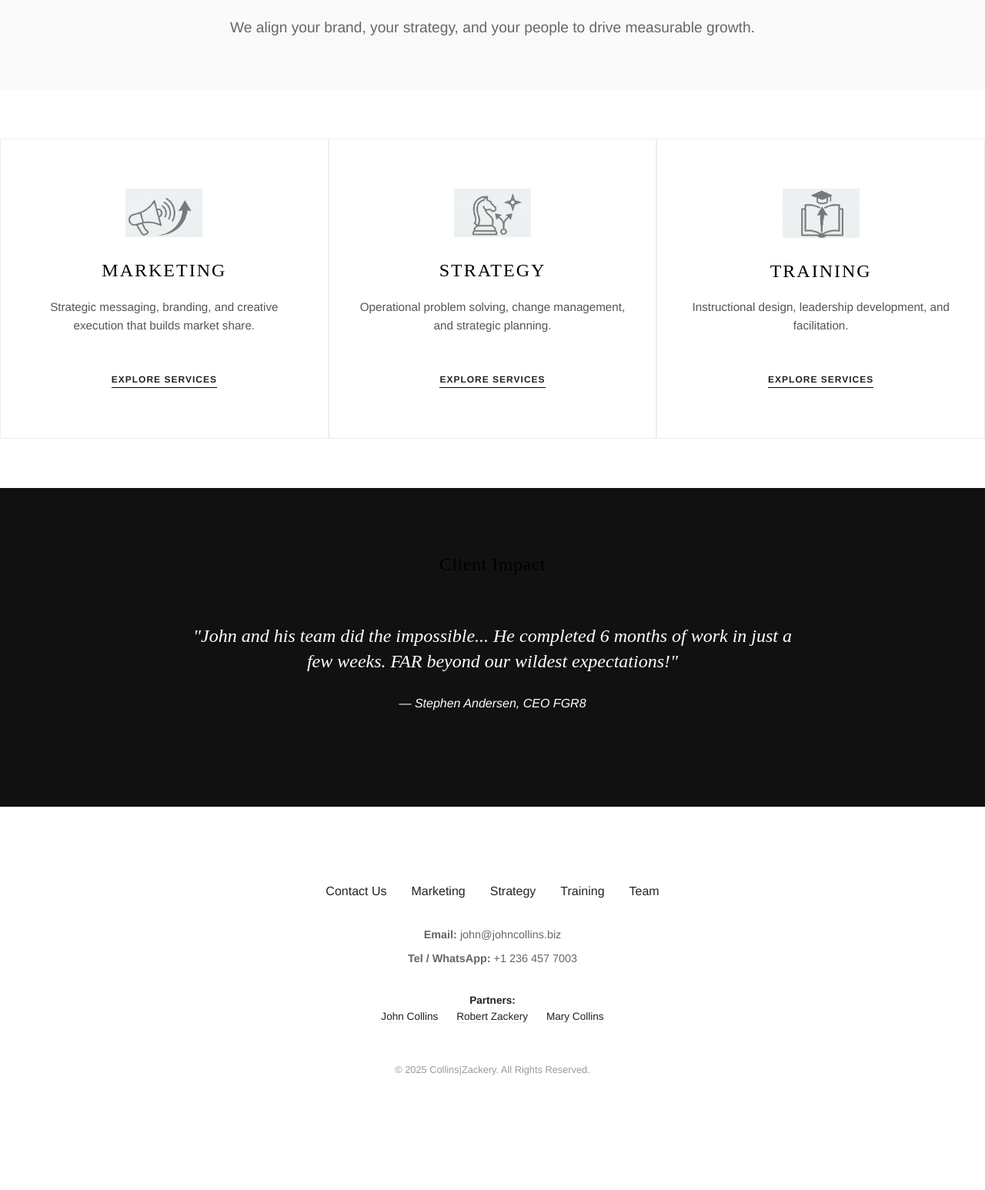
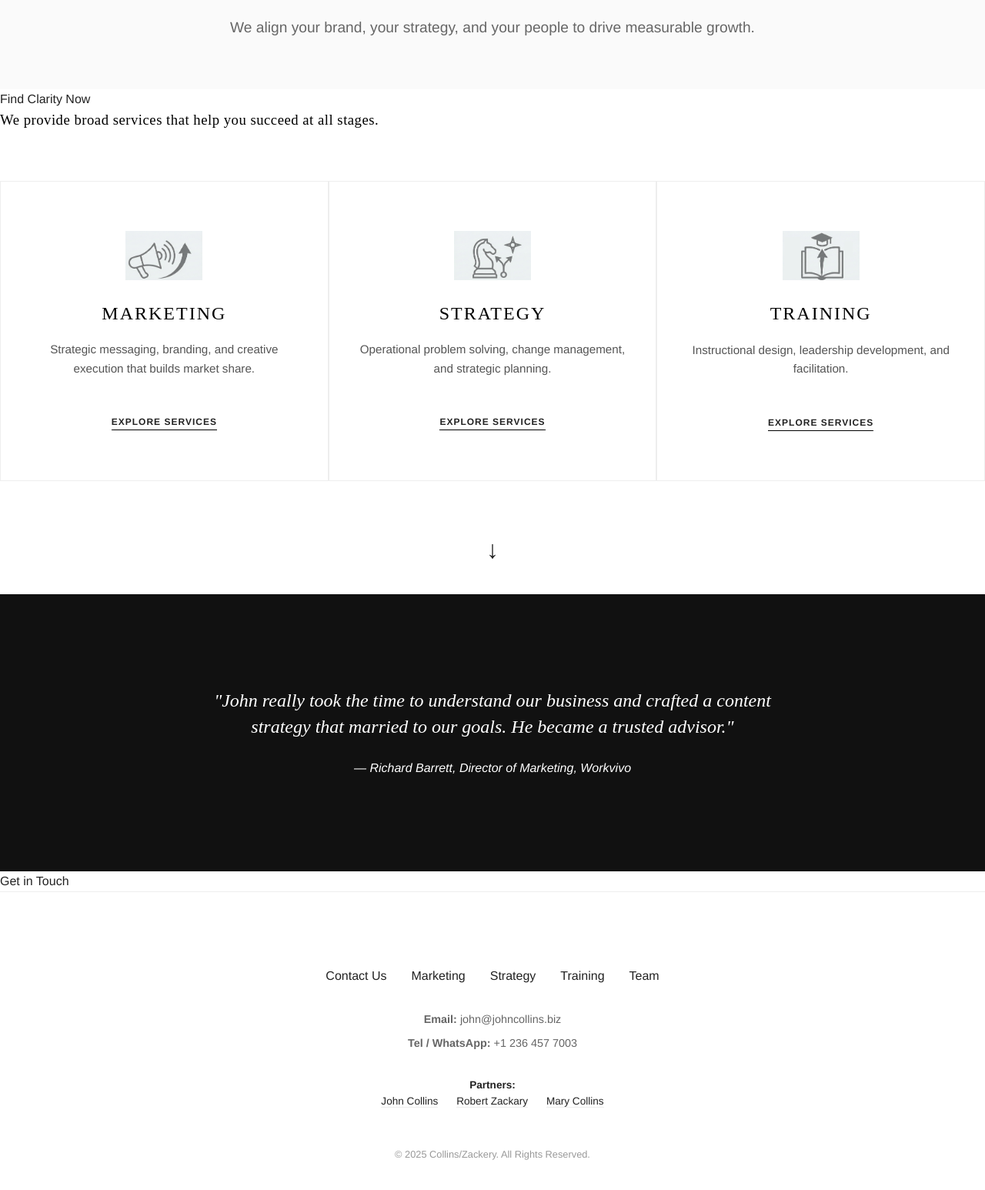
Before and after one commit to snillocnhoj/collins-group, a plain HTML site: page index.html in a window 1280 px wide. Shown: the part 264-1810 px from the top of the page at 77% size. Before the commit the page ends 1729 px from the top, so only its background shows below. Drawn offline with Linux system fonts and the light colour scheme.

Commit message:
Add files via upload

```diff
--- a/index.html
+++ b/index.html
@@ -27,6 +27,10 @@
             <p class="hero-sub">We align your brand, your strategy, and your people to drive measurable growth.</p>
         </header>
 
+        <div class="pill-divider">Find Clarity Now</div>
+
+        <h3 class="section-intro">We provide broad services that help you succeed at all stages.</h3>
+
         <section class="three-doors">
             <div class="door">
                 <img src="marketing icon.jpg" alt="Marketing Services">
@@ -48,11 +52,17 @@
             </div>
         </section>
 
+        <div style="text-align: center; font-size: 2rem; margin-bottom: 2rem;">&darr;</div>
+
         <section class="testimonials">
-    <h2>Client Impact</h2>
             <div class="testimonial-container">
 
                 <div class="testimonial-slide active">
+                    <div class="quote">"John really took the time to understand our business and crafted a content strategy that married to our goals. He became a trusted advisor."</div>
+                    <cite>— Richard Barrett, Director of Marketing, Workvivo</cite>
+                </div>
+
+                <div class="testimonial-slide">
                     <div class="quote">"John and his team did the impossible... He completed 6 months of work in just a few weeks. FAR beyond our wildest expectations!"</div>
                     <cite>— Stephen Andersen, CEO FGR8</cite>
                 </div>
@@ -61,25 +71,12 @@
                     <div class="quote">"Amazingly effective... presented leadership in ways never explained to me before. I would love to experience it all over again!"</div>
                     <cite>— Justin P., Founder</cite>
                 </div>
-
-        <div class="testimonial-slide">
-            <div class="quote">"John really took the time to understand our business and crafted a content strategy that married to our goals. He became a trusted advisor."</div>
-            <cite>— Richard Barrett, Director of Marketing, Workvivo</cite>
-        </div>
-
-        <div class="testimonial-slide">
-            <div class="quote">"Your session was a huge hit, very engaging, and the team got a lot of value out of it."</div>
-            <cite>— Senior Leader, NAV CANADA</cite>
-        </div>
-
             </div>
         </section>
 
         <script>
-    // Simple script to cycle testimonials every 5 seconds
             let slideIndex = 0;
             const slides = document.querySelectorAll(".testimonial-slide");
-
             function showSlides() {
                 slides.forEach(slide => slide.classList.remove("active"));
                 slideIndex++;
@@ -87,16 +84,14 @@
                 slides[slideIndex - 1].classList.add("active");
                 setTimeout(showSlides, 5000);
             }
-
-    if(slides.length > 0) {
-        setTimeout(showSlides, 5000);
-    }
+            if(slides.length > 0) { setTimeout(showSlides, 5000); }
         </script>
 
     </main>
 
+    <div class="pill-divider pill-bottom">Get in Touch</div>
+
     <footer>
-
         <div class="footer-links">
             <a href="contact.html">Contact Us</a>
             <a href="marketing.html">Marketing</a>
@@ -113,11 +108,11 @@
         <div class="partners-list">
             <strong>Partners:</strong><br>
             <a href="https://www.linkedin.com/in/iamjdcollins/" target="_blank" rel="noopener noreferrer">John Collins</a>
-            <a href="https://www.linkedin.com/in/robertlzackeryiii/" target="_blank" rel="noopener noreferrer">Robert Zackery</a>
+            <a href="https://www.linkedin.com/in/robertlzackeryiii/" target="_blank" rel="noopener noreferrer">Robert Zackary</a>
             <a href="https://www.linkedin.com/in/collins4learning/" target="_blank" rel="noopener noreferrer">Mary Collins</a>
         </div>
 
-        <p class="copyright">&copy; 2025 Collins|Zackery. All Rights Reserved.</p>
+        <p class="copyright">&copy; 2025 Collins/Zackery. All Rights Reserved.</p>
     </footer>
 
 </body>
```
Also changed, not shown: about.html (+1 -1 lines), contact.html (+1 -1 lines), marketing.html (+1 -1 lines), strategy.html (+1 -1 lines), training.html (+1 -1 lines). Lines whose indentation alone changed are shown as unchanged.
